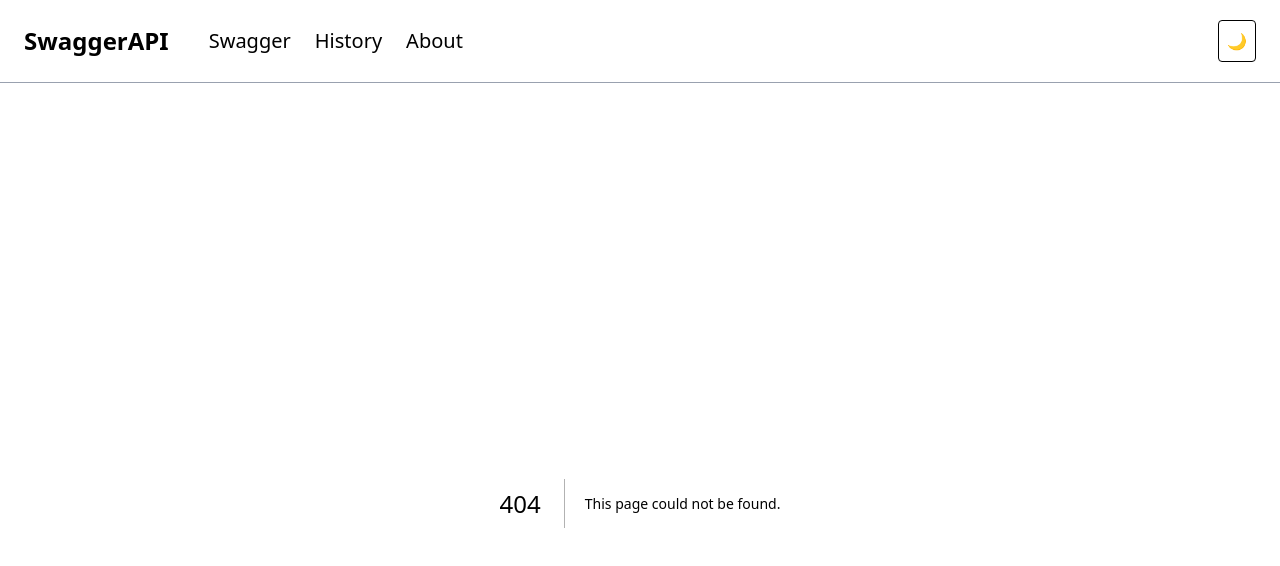
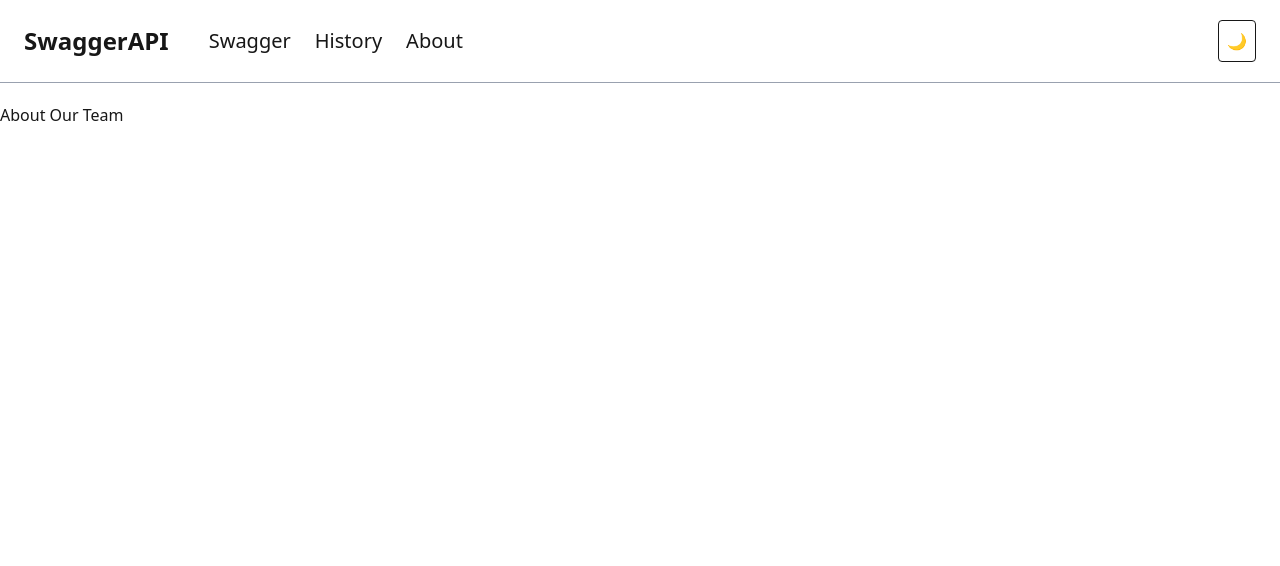
Before and after one commit to NataliItaly/swagger-editor, a Next.js app: page /about in a window 1280 px wide. Before the commit this address had no page. Shown: the top 566 px of the page. Built offline with nearby package versions, Linux system fonts and the light colour scheme.

Commit message:
feat: add about and history page route

```diff
--- /dev/null
+++ b/app/about/page.tsx
@@ -0,0 +1,5 @@
+import About from '@/components/About/About';
+
+export default function AboutPage() {
+  return <About />;
+}
--- /dev/null
+++ b/app/history/history.tsx
@@ -0,0 +1,5 @@
+import History from '@/components/History/History';
+
+export default function HistoryPage() {
+  return <History />;
+}
--- a/components/Header/Header.tsx
+++ b/components/Header/Header.tsx
@@ -1,3 +1,5 @@
+'use client';
+
 import ThemeToggle from '../ThemeToggle/ThemeToggle';
 import Link from 'next/link';
 
```
